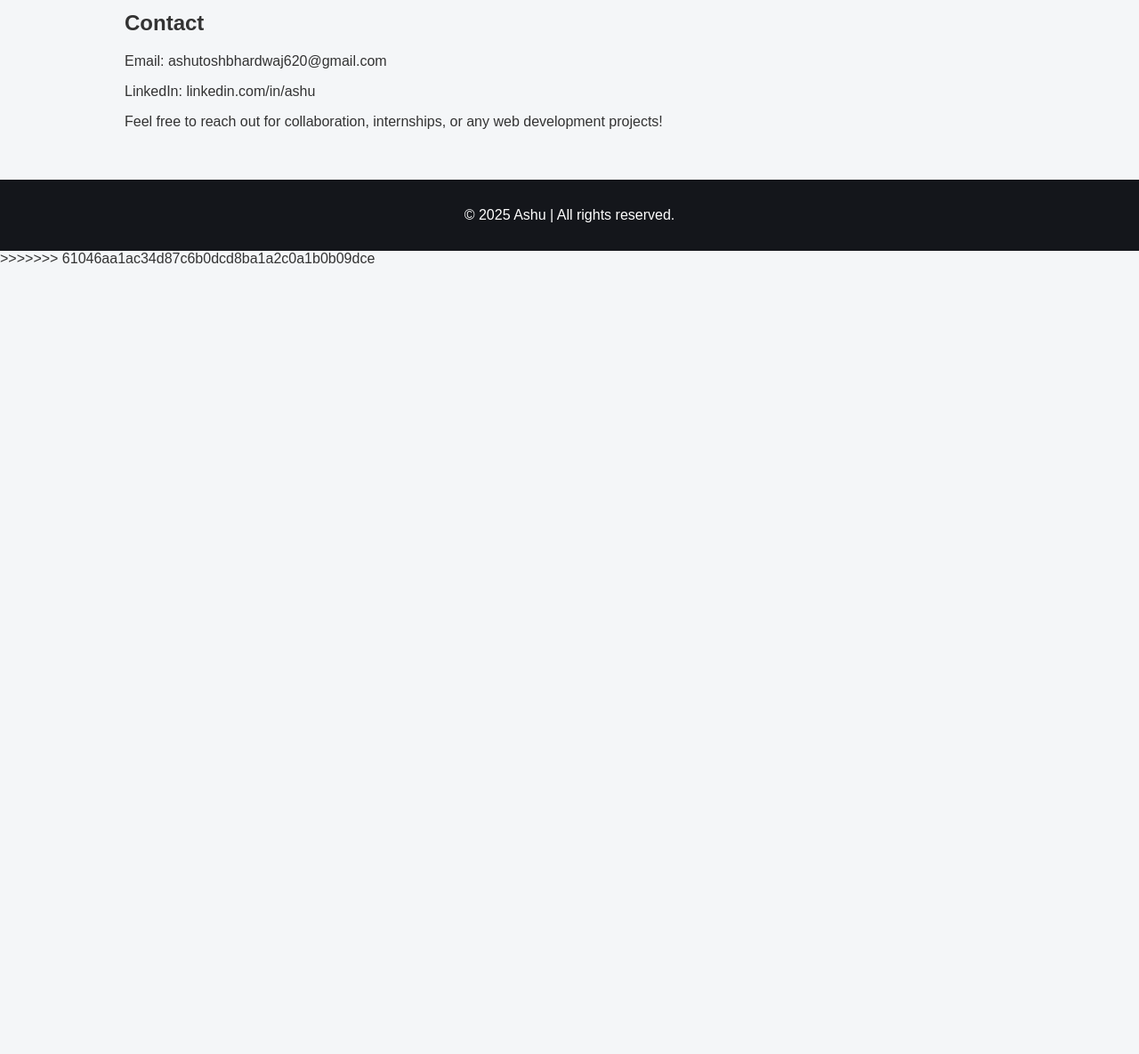
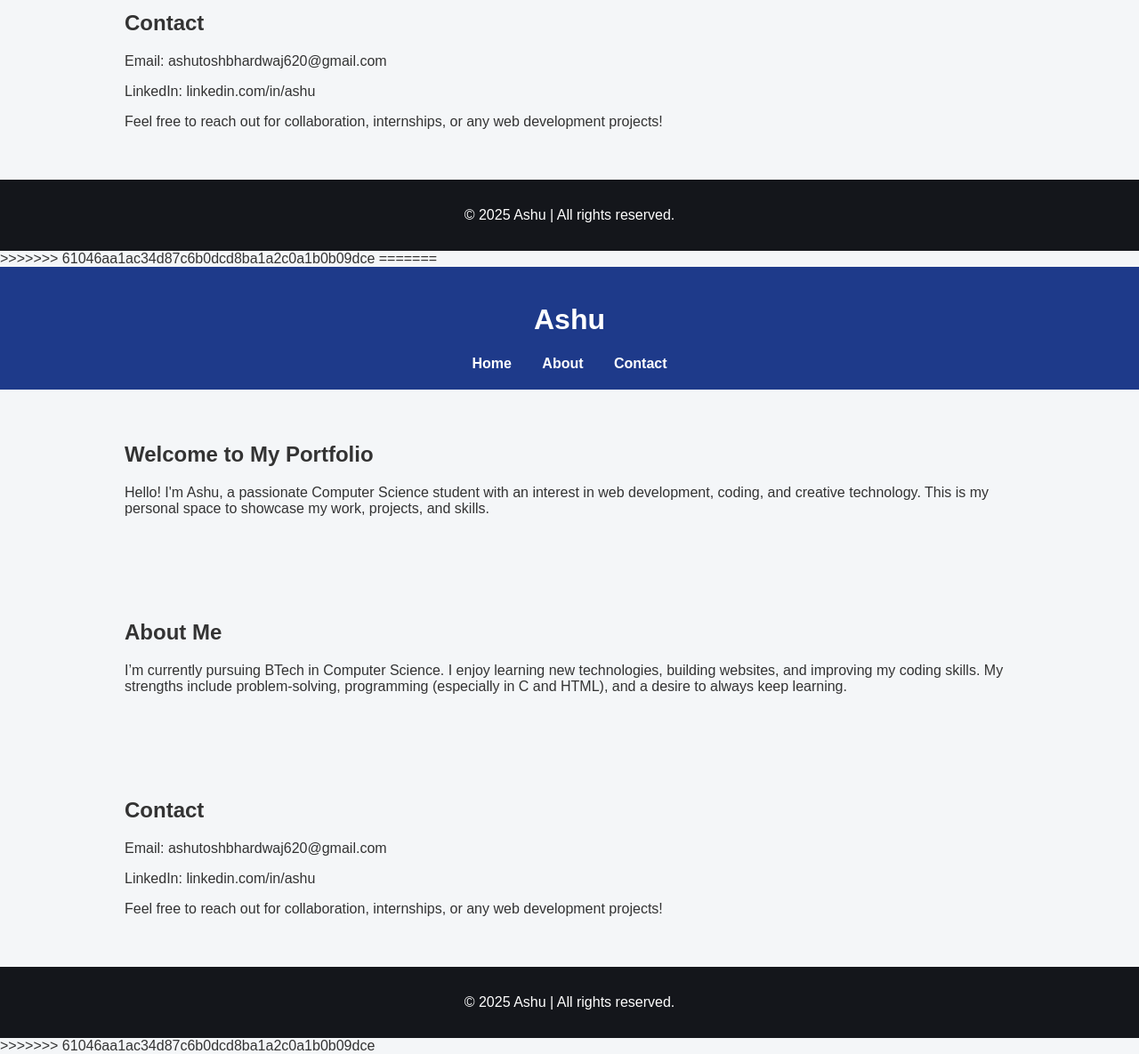
Before and after one commit to ashutosh11-lgtm/ashchat, a plain HTML site: page a.html in a window 1280 px wide. Shown: the part 1489-2674 px from the top of the page at 89% size. Before the commit the page ends 1789 px from the top, so only its background shows below. Drawn offline with Linux system fonts and the light colour scheme.

Commit message:
Update a.html

```diff
--- a/a.html
+++ b/a.html
@@ -1,3 +1,4 @@
+<<<<<<< HEAD
 <<<<<<< HEAD
 <!DOCTYPE html>
 <html lang="en">
@@ -145,3 +146,77 @@
 </body>
 </html>
 >>>>>>> 61046aa1ac34d87c6b0dcd8ba1a2c0a1b0b09dce
+=======
+<!DOCTYPE html>
+<html lang="en">
+<head>
+  <meta charset="UTF-8" />
+  <meta name="viewport" content="width=device-width, initial-scale=1.0" />
+  <title>Ashu | Portfolio</title>
+  <style>
+    body {
+      margin: 0;
+      font-family: Arial, sans-serif;
+      background-color: #f4f6f8;
+      color: #333;
+    }
+    header {
+      background-color: #1e3a8a;
+      color: white;
+      padding: 20px;
+      text-align: center;
+    }
+    nav a {
+      color: white;
+      margin: 0 15px;
+      text-decoration: none;
+      font-weight: bold;
+    }
+    section {
+      padding: 40px;
+      max-width: 1000px;
+      margin: auto;
+    }
+    footer {
+      background-color: #14161b;
+      color: white;
+      text-align: center;
+      padding: 15px;
+    }
+  </style>
+</head>
+<body>
+
+  <header>
+    <h1>Ashu</h1>
+    <nav>
+      <a href="#home">Home</a>
+      <a href="#about">About</a>
+      <a href="#contact">Contact</a>
+    </nav>
+  </header>
+
+  <section id="home">
+    <h2>Welcome to My Portfolio</h2>
+    <p>Hello! I'm Ashu, a passionate Computer Science student with an interest in web development, coding, and creative technology. This is my personal space to showcase my work, projects, and skills.</p>
+  </section>
+
+  <section id="about">
+    <h2>About Me</h2>
+    <p>I’m currently pursuing BTech in Computer Science. I enjoy learning new technologies, building websites, and improving my coding skills. My strengths include problem-solving, programming (especially in C and HTML), and a desire to always keep learning.</p>
+  </section>
+
+  <section id="contact">
+    <h2>Contact</h2>
+    <p>Email: ashutoshbhardwaj620@gmail.com</p>
+    <p>LinkedIn: linkedin.com/in/ashu</p>
+    <p>Feel free to reach out for collaboration, internships, or any web development projects!</p>
+  </section>
+
+  <footer>
+    <p>&copy; 2025 Ashu | All rights reserved.</p>
+  </footer>
+
+</body>
+</html>
+>>>>>>> 61046aa1ac34d87c6b0dcd8ba1a2c0a1b0b09dce
```
